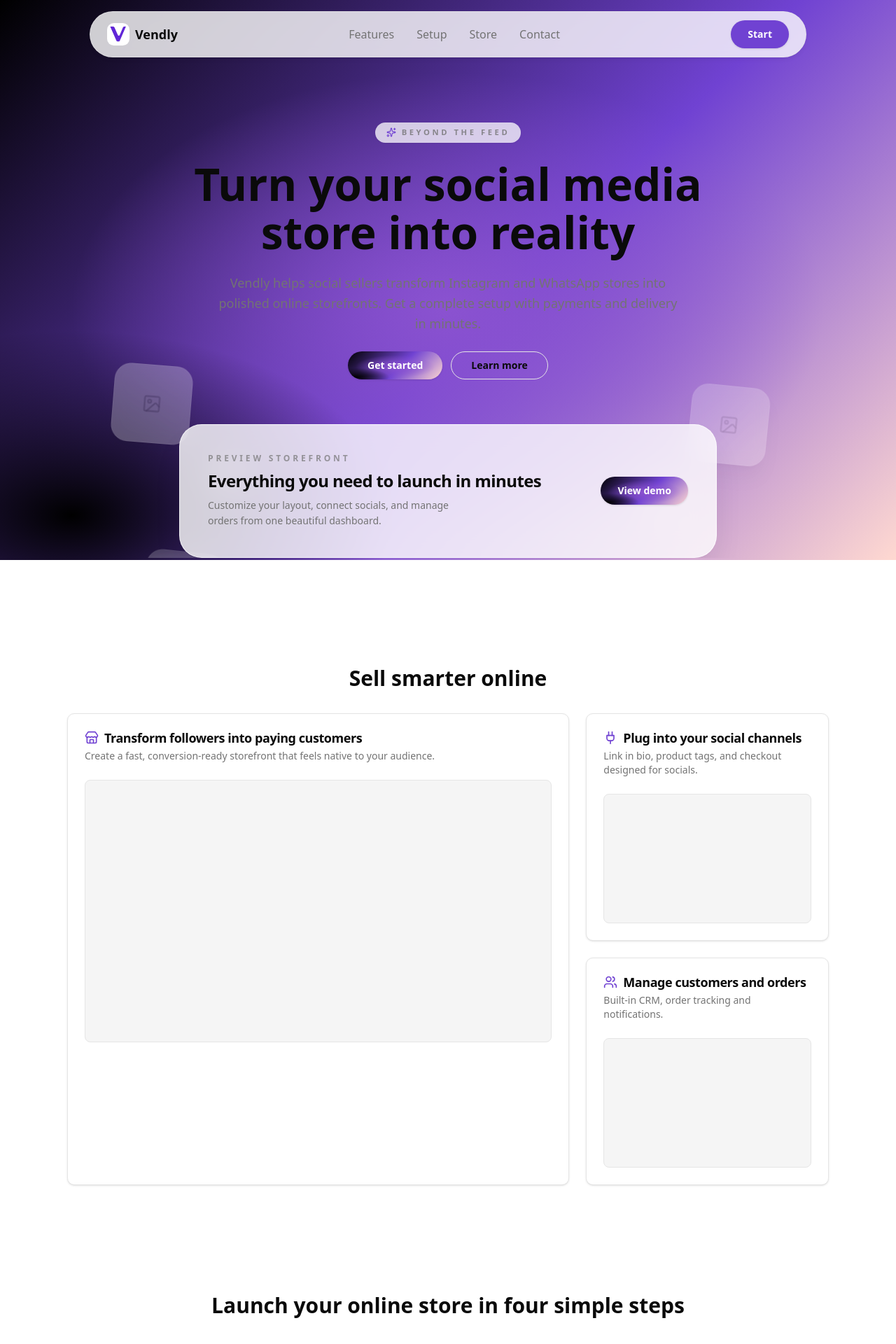
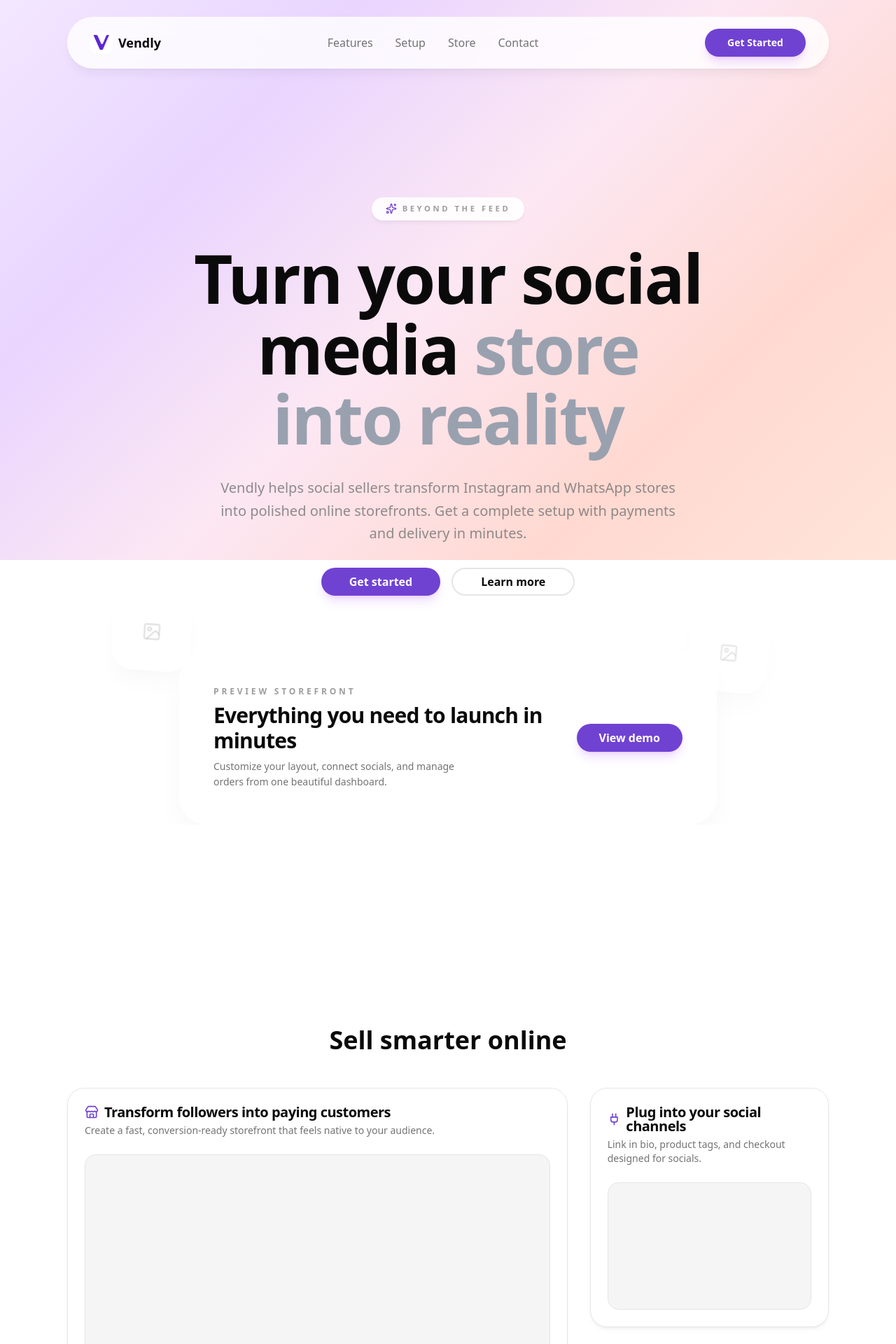
Before and after one commit to vendyafrica/vendly, a Next.js app in the folder apps/web/: page / in a window 1280 px wide. Shown: the top 1920 px of the page at 70% size. Built offline with nearby package versions, Linux system fonts and the light colour scheme.

Commit message:
feat: enhance Navbar, Button, Card components and global styles; improve layout and responsiveness

```diff
--- a/apps/web/src/app/components/navbar.tsx
+++ b/apps/web/src/app/components/navbar.tsx
@@ -7,9 +7,9 @@ import { Container } from "./container";
 
 export default function Navbar() {
   return (
-    <header className="sticky top-0 z-40 w-full ">
-      <Container className="flex justify-center px-0 py-4">
-        <div className="flex w-full max-w-5xl items-center gap-4 rounded-full border border-border/60 bg-background/80 px-6 py-3 shadow-md shadow-black/5 backdrop-blur">
+    <header className="sticky top-0 z-40 w-full">
+      <Container className="flex justify-center px-0 py-6">
+        <div className="flex w-full max-w-6xl items-center gap-6 rounded-full border border-white/20 bg-white/80 px-8 py-4 shadow-lg shadow-black/5 backdrop-blur-md">
           <Link
             href="/"
             className="flex items-center gap-2 text-lg font-semibold text-foreground transition-colors hover:text-foreground/80"
@@ -43,8 +43,11 @@ export default function Navbar() {
               Contact
             </Link>
           </nav>
-          <Button className="hidden rounded-full px-6 py-2 text-sm font-semibold shadow-sm shadow-black/10 md:inline-flex">
-            Start
+          <Button
+            variant="brand"
+            className="hidden rounded-full px-8 py-3 text-sm font-bold shadow-lg shadow-purple-500/20 transition-all hover:shadow-xl hover:shadow-purple-500/30 md:inline-flex"
+          >
+            Get Started
           </Button>
           <button className="inline-flex h-11 w-11 items-center justify-center rounded-full border border-border/70 md:hidden">
             <Menu className="h-5 w-5" />
--- a/apps/web/src/app/components/ui/button.tsx
+++ b/apps/web/src/app/components/ui/button.tsx
@@ -5,7 +5,7 @@ import { cva, type VariantProps } from "class-variance-authority";
 import { cn } from "@/lib/utils";
 
 const buttonVariants = cva(
-  "inline-flex items-center justify-center whitespace-nowrap rounded-md text-sm font-medium transition-colors focus-visible:outline-none focus-visible:ring-2 focus-visible:ring-ring focus-visible:ring-offset-2 disabled:pointer-events-none disabled:opacity-50 ring-offset-background",
+  "inline-flex items-center justify-center whitespace-nowrap rounded-md text-sm font-medium transition-all duration-200 focus-visible:outline-none focus-visible:ring-2 focus-visible:ring-ring focus-visible:ring-offset-2 disabled:pointer-events-none disabled:opacity-50 ring-offset-background",
   {
     variants: {
       variant: {
@@ -15,7 +15,7 @@ const buttonVariants = cva(
           "border border-input bg-transparent hover:bg-accent hover:text-accent-foreground",
         ghost: "hover:bg-accent hover:text-accent-foreground",
         brand:
-          "brand-gradient text-white shadow-sm hover:brightness-110",
+          "bg-[var(--brand-purple)] text-white shadow-md hover:shadow-lg hover:scale-[1.02] active:scale-[0.98]",
         link: "text-[var(--brand-purple)] underline-offset-4 hover:underline",
       },
       size: {
--- a/apps/web/src/app/components/ui/card.tsx
+++ b/apps/web/src/app/components/ui/card.tsx
@@ -8,7 +8,7 @@ const Card = React.forwardRef<HTMLDivElement, CardProps>(
     <div
       ref={ref}
       className={cn(
-        "rounded-lg border bg-card text-card-foreground shadow-sm",
+        "rounded-3xl border bg-card text-card-foreground shadow-md shadow-black/5",
         className
       )}
       {...props}
@@ -28,7 +28,7 @@ const CardTitle = React.forwardRef<HTMLHeadingElement, React.HTMLAttributes<HTML
   ({ className, ...props }, ref) => (
     <h3
       ref={ref}
-      className={cn("text-lg font-semibold leading-none tracking-tight", className)}
+      className={cn("text-xl font-bold leading-none tracking-tight", className)}
       {...props}
     />
   )
--- a/apps/web/src/app/globals.css
+++ b/apps/web/src/app/globals.css
@@ -133,10 +133,13 @@
   /* Site-wide diagonal brand gradient:
      bottom-left black &gt; center purple &gt; top-right peach */
   .brand-gradient {
-    background-image:
-      radial-gradient(60% 55% at 8% 92%, var(--brand-black) 0%, transparent 60%),
-      radial-gradient(70% 70% at 50% 55%, color-mix(in oklch, var(--brand-purple) 90%, white 10%) 0%, transparent 60%),
-      linear-gradient(135deg, var(--brand-black) 0%, var(--brand-purple) 55%, var(--brand-peach) 100%);
+    background: linear-gradient(135deg,
+      #f3e7ff 0%,
+      #e9d5ff 25%,
+      #fce7f3 50%,
+      #ffd9d1 75%,
+      #ffe4d9 100%
+    );
   }
 
   .gradient-text {
@@ -154,6 +157,6 @@
   }
 
   .section-y {
-    padding-block: clamp(3rem, 6vw, 6rem);
+    padding-block: clamp(5rem, 10vw, 8rem);
   }
 }
--- a/apps/web/src/app/page.tsx
+++ b/apps/web/src/app/page.tsx
@@ -15,11 +15,15 @@ import CtaBand from "@/app/components/cta-band";
 import { Sparkles, Store, Rocket, Shield, Plug, Users, ImageIcon } from "lucide-react";
 
 const fadeUp = {
-  hidden: { opacity: 0, y: 24 },
+  hidden: { opacity: 0, y: 30 },
   visible: (i: number = 0) => ({
     opacity: 1,
     y: 0,
-    transition: { duration: 0.6, ease: "easeOut", delay: i * 0.08 },
+    transition: {
+      duration: 0.8,
+      ease: [0.25, 0.1, 0.25, 1],
+      delay: i * 0.1
+    },
   }),
 };
 
@@ -36,58 +40,59 @@ export default function Home() {
   return (
     <>
       {/* Hero */}
-      <section className="section-y" aria-labelledby="hero-title">
+      <section className="py-24 sm:py-32 lg:py-40" aria-labelledby="hero-title">
         <Container className="relative overflow-hidden text-center">
           <motion.div
             initial="hidden"
             animate="visible"
             variants={fadeUp}
-            className="mx-auto flex max-w-4xl flex-col items-center gap-6"
+            className="mx-auto flex max-w-5xl flex-col items-center gap-8"
           >
-            <p className="inline-flex items-center gap-2 rounded-full bg-white/75 px-4 py-1.5 text-[0.7rem] font-semibold uppercase tracking-[0.32em] text-muted-foreground/80 shadow-sm shadow-black/5">
-              <Sparkles className="h-3.5 w-3.5 text-[var(--brand-purple)]" />
+            <p className="inline-flex items-center gap-2 rounded-full bg-white/90 px-5 py-2 text-[0.7rem] font-bold uppercase tracking-[0.32em] text-muted-foreground/70 shadow-md shadow-black/5 backdrop-blur-sm">
+              <Sparkles className="h-4 w-4 text-[var(--brand-purple)]" />
               Beyond the feed
             </p>
             <h1
               id="hero-title"
-              className="text-balance text-[clamp(2.75rem,5vw,4.75rem)] font-semibold leading-[1.08] text-foreground"
+              className="text-balance text-[clamp(3.5rem,8vw,6rem)] font-extrabold leading-[1.05] tracking-tight"
             >
-              Turn your social media store into reality
+              Turn your social media{" "}
+              <span className="text-gray-400">store into reality</span>
             </h1>
-            <p className="max-w-2xl text-base leading-relaxed text-muted-foreground sm:text-lg">
+            <p className="max-w-2xl text-lg leading-relaxed text-muted-foreground/80 sm:text-xl sm:leading-relaxed">
               Vendly helps social sellers transform Instagram and WhatsApp stores into polished online storefronts. Get a complete setup with payments and delivery in minutes.
             </p>
-            <div className="flex flex-wrap items-center justify-center gap-3">
-              <Button variant="brand" className="rounded-full px-7 py-3 text-sm font-semibold shadow-sm shadow-black/10">
+            <div className="flex flex-wrap items-center justify-center gap-4">
+              <Button variant="brand" className="rounded-full px-10 py-4 text-base font-bold shadow-lg shadow-purple-500/20 transition-all hover:shadow-xl hover:shadow-purple-500/30 hover:scale-105">
                 Get started
               </Button>
-              <Button variant="outline" className="rounded-full px-7 py-3 text-sm font-semibold">
+              <Button variant="outline" className="rounded-full px-10 py-4 text-base font-semibold border-2 hover:bg-white/50 transition-all">
                 Learn more
               </Button>
             </div>
           </motion.div>
 
-          <div className="relative mt-16 flex w-full justify-center">
+          <div className="relative mt-20 flex w-full justify-center">
             <motion.div
               initial="hidden"
               animate="visible"
               variants={fadeUp}
               custom={1}
-              className="relative z-10 w-full max-w-3xl rounded-[32px] border border-white/70 bg-white/80 p-10 shadow-2xl shadow-black/10 backdrop-blur-lg"
+              className="relative z-10 w-full max-w-3xl rounded-[40px] border border-white/60 bg-white/70 p-12 shadow-2xl shadow-black/5 backdrop-blur-xl"
             >
               <div className="flex flex-col items-start gap-6 text-left sm:flex-row sm:items-center sm:justify-between">
                 <div className="space-y-2">
                   <p className="text-xs font-semibold uppercase tracking-[0.32em] text-muted-foreground/70">
                     Preview Storefront
                   </p>
-                  <h2 className="text-2xl font-semibold tracking-tight text-foreground">
+                  <h2 className="text-3xl font-bold tracking-tight text-foreground">
                     Everything you need to launch in minutes
                   </h2>
                   <p className="max-w-sm text-sm leading-relaxed text-muted-foreground">
                     Customize your layout, connect socials, and manage orders from one beautiful dashboard.
                   </p>
                 </div>
-                <Button variant="brand" className="rounded-full px-6 py-2 text-sm font-semibold shadow-sm shadow-black/10">
+                <Button variant="brand" className="rounded-full px-8 py-3 text-base font-bold shadow-lg shadow-purple-500/20 transition-all hover:shadow-xl hover:shadow-purple-500/30">
                   View demo
                 </Button>
               </div>
@@ -111,7 +116,7 @@ export default function Home() {
                     ease: "easeInOut",
                   }}
                   className={cn(
-                    "absolute rounded-3xl border border-white/60 bg-white/80 shadow-xl shadow-black/10 backdrop-blur-md",
+                    "absolute rounded-[32px] border border-white/50 bg-white/70 shadow-xl shadow-black/5 backdrop-blur-lg",
                     item.size,
                     item.className
                   )}
@@ -129,7 +134,7 @@ export default function Home() {
       {/* Sell smarter section */}
       <section
         id="features"
-        className="section-y"
+        className="py-24 sm:py-32"
         aria-labelledby="features-title"
       >
         <Container>
@@ -139,12 +144,12 @@ export default function Home() {
             whileInView="visible"
             viewport={{ once: true, amount: 0.2 }}
             variants={fadeUp}
-            className="mb-8 text-center text-2xl font-semibold sm:text-3xl"
+            className="mb-12 text-center text-3xl font-bold sm:text-4xl"
           >
             Sell smarter online
           </motion.h2>
 
-          <div className="grid gap-6 md:grid-cols-3">
+          <div className="grid gap-8 md:grid-cols-3">
             {/* Left large card */}
             <motion.div
               initial="hidden"
@@ -153,7 +158,7 @@ export default function Home() {
               variants={fadeUp}
               className="md:col-span-2"
             >
-              <Card className="h-full">
+              <Card className="h-full transition-all duration-300 hover:shadow-xl hover:shadow-black/5 hover:-translate-y-1">
                 <CardHeader>
                   <CardTitle className="flex items-center gap-2">
                     <Store className="h-5 w-5 text-[var(--brand-purple)]" />
@@ -165,13 +170,13 @@ export default function Home() {
                   </CardDescription>
                 </CardHeader>
                 <CardContent>
-                  <div className="aspect-video w-full rounded-md border bg-secondary" />
+                  <div className="aspect-video w-full rounded-2xl border bg-secondary" />
                 </CardContent>
               </Card>
             </motion.div>
 
             {/* Right stack */}
-            <div className="grid gap-6">
+            <div className="grid gap-8">
               <motion.div
                 initial="hidden"
                 whileInView="visible"
@@ -179,7 +184,7 @@ export default function Home() {
                 variants={fadeUp}
                 custom={1}
               >
-                <Card>
+                <Card className="transition-all duration-300 hover:shadow-xl hover:shadow-black/5 hover:-translate-y-1">
                   <CardHeader>
                     <CardTitle className="flex items-center gap-2">
                       <Plug className="h-5 w-5 text-[var(--brand-purple)]" />
@@ -191,7 +196,7 @@ export default function Home() {
                     </CardDescription>
                   </CardHeader>
                   <CardContent>
-                    <div className="aspect-[16/10] w-full rounded-md border bg-secondary" />
+                    <div className="aspect-[16/10] w-full rounded-2xl border bg-secondary" />
                   </CardContent>
                 </Card>
               </motion.div>
@@ -203,7 +208,7 @@ export default function Home() {
                 variants={fadeUp}
                 custom={2}
               >
-                <Card>
+                <Card className="transition-all duration-300 hover:shadow-xl hover:shadow-black/5 hover:-translate-y-1">
                   <CardHeader>
                     <CardTitle className="flex items-center gap-2">
                       <Users className="h-5 w-5 text-[var(--brand-purple)]" />
@@ -214,7 +219,7 @@ export default function Home() {
                     </CardDescription>
                   </CardHeader>
                   <CardContent>
-                    <div className="aspect-[16/10] w-full rounded-md border bg-secondary" />
+                    <div className="aspect-[16/10] w-full rounded-2xl border bg-secondary" />
                   </CardContent>
                 </Card>
               </motion.div>
@@ -224,7 +229,7 @@ export default function Home() {
       </section>
 
       {/* Four-step timeline */}
-      <section id="how" className="section-y" aria-labelledby="how-title">
+      <section id="how" className="py-24 sm:py-32" aria-labelledby="how-title">
         <Container className="grid gap-10 md:grid-cols-[1fr,auto,1fr]">
           <motion.div
             initial="hidden"
@@ -233,12 +238,12 @@ export default function Home() {
             variants={fadeUp}
             className="md:col-span-3 text-center"
           >
-            <h2 id="how-title" className="text-2xl font-semibold sm:text-3xl">
+            <h2 id="how-title" className="text-3xl font-bold sm:text-4xl">
               Launch your online store in four simple steps
             </h2>
           </motion.div>
 
-          <ol className="relative mx-auto w-full max-w-3xl space-y-8">
+          <ol className="relative mx-auto w-full max-w-3xl space-y-10">
             {[
               {
                 title: "Create account",
@@ -284,17 +289,17 @@ export default function Home() {
       {/* Showcase area */}
       <section
         id="showcase"
-        className="section-y"
+        className="py-24 sm:py-32"
         aria-labelledby="showcase-title"
       >
-        <Container className="space-y-4">
+        <Container className="space-y-8">
           <motion.h2
             id="showcase-title"
             initial="hidden"
             whileInView="visible"
             viewport={{ once: true }}
             variants={fadeUp}
-            className="text-2xl font-semibold sm:text-3xl"
+            className="text-3xl font-bold sm:text-4xl"
           >
             Claim your digital storefront now
           </motion.h2>
@@ -304,9 +309,9 @@ export default function Home() {
             viewport={{ once: true }}
             variants={fadeUp}
             custom={1}
-            className="rounded-xl border bg-card"
+            className="rounded-3xl border bg-card"
           >
-            <div className="aspect-video w-full rounded-xl border bg-secondary" />
+            <div className="aspect-video w-full rounded-3xl border bg-secondary" />
           </motion.div>
           <motion.div
             initial="hidden"
@@ -314,10 +319,14 @@ export default function Home() {
             viewport={{ once: true }}
             variants={fadeUp}
             custom={2}
-            className="flex gap-3"
+            className="flex gap-4"
           >
-            <Button variant="brand">Start free</Button>
-            <Button variant="outline">View templates</Button>
+            <Button variant="brand" className="rounded-full px-8 py-3 text-base font-bold shadow-lg shadow-purple-500/20 transition-all hover:shadow-xl hover:shadow-purple-500/30">
+              Start free
+            </Button>
+            <Button variant="outline" className="rounded-full px-8 py-3 text-base font-semibold border-2 hover:bg-white/50 transition-all">
+              View templates
+            </Button>
           </motion.div>
         </Container>
       </section>
```
